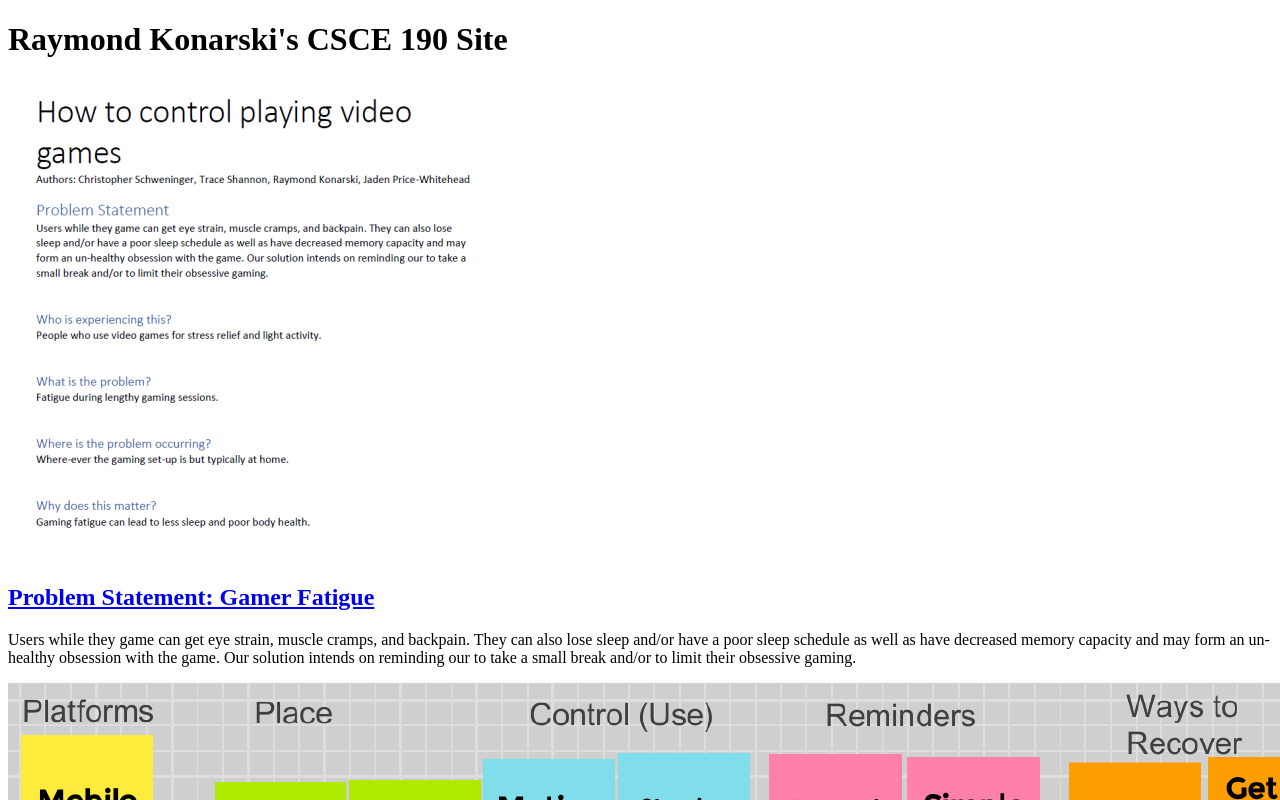
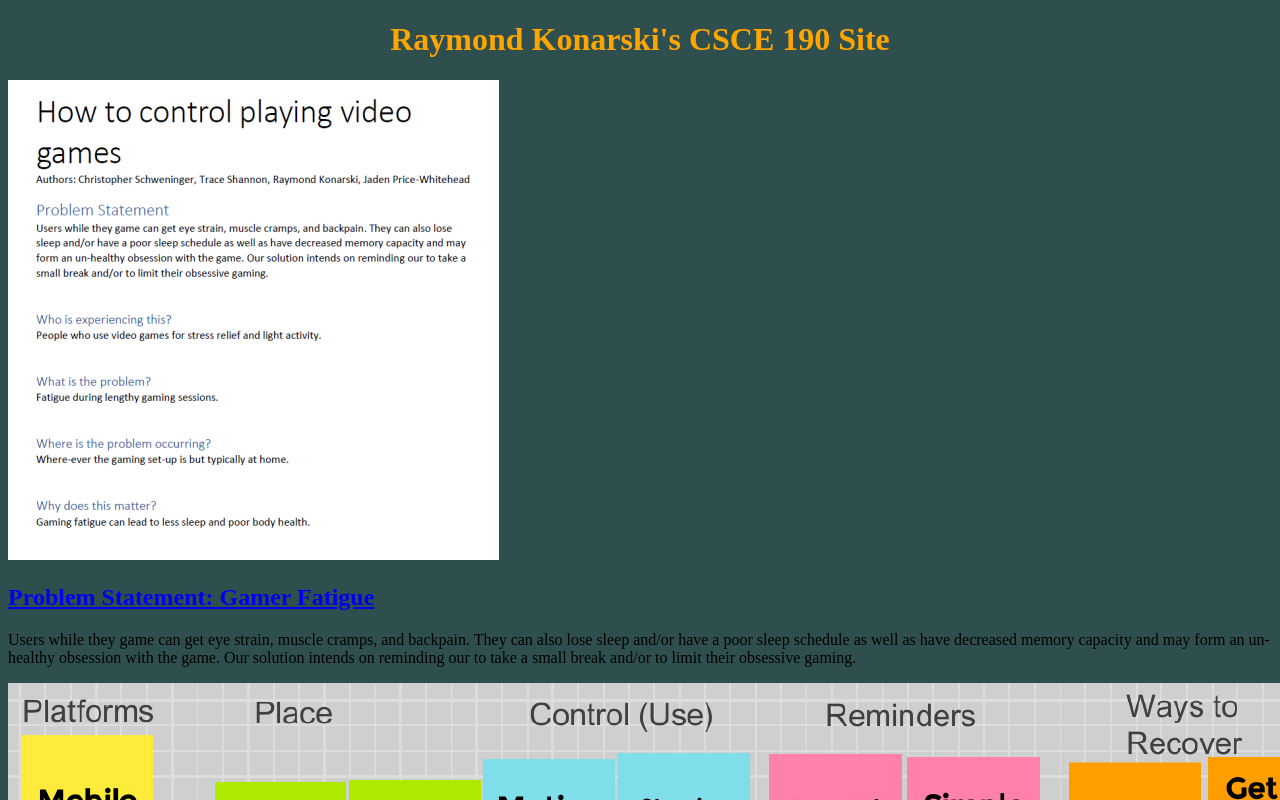
Before and after one commit to Vega579/Vega579.github.io, a plain HTML site: page index.html in a window 1280 px wide. Shown: the top 800 px of the page. Drawn offline with Linux system fonts and the light colour scheme.

Commit message:
Add files via upload

```diff
--- a/index.html
+++ b/index.html
@@ -2,6 +2,7 @@
 <html>
     <head>
         <title>CSCE-190:Raymond Konarski</title>
+        <link rel="stylesheet" href="styles.css">
     </head>
     <body>
         <h1>Raymond Konarski's CSCE 190 Site</h1>
--- /dev/null
+++ b/styles.css
@@ -0,0 +1,9 @@
+body{
+    background:darkslategrey;
+    font-family: 'Times New Roman', Times, serif;
+}
+
+h1{
+    color: orange;
+    text-align: center;
+}
```
